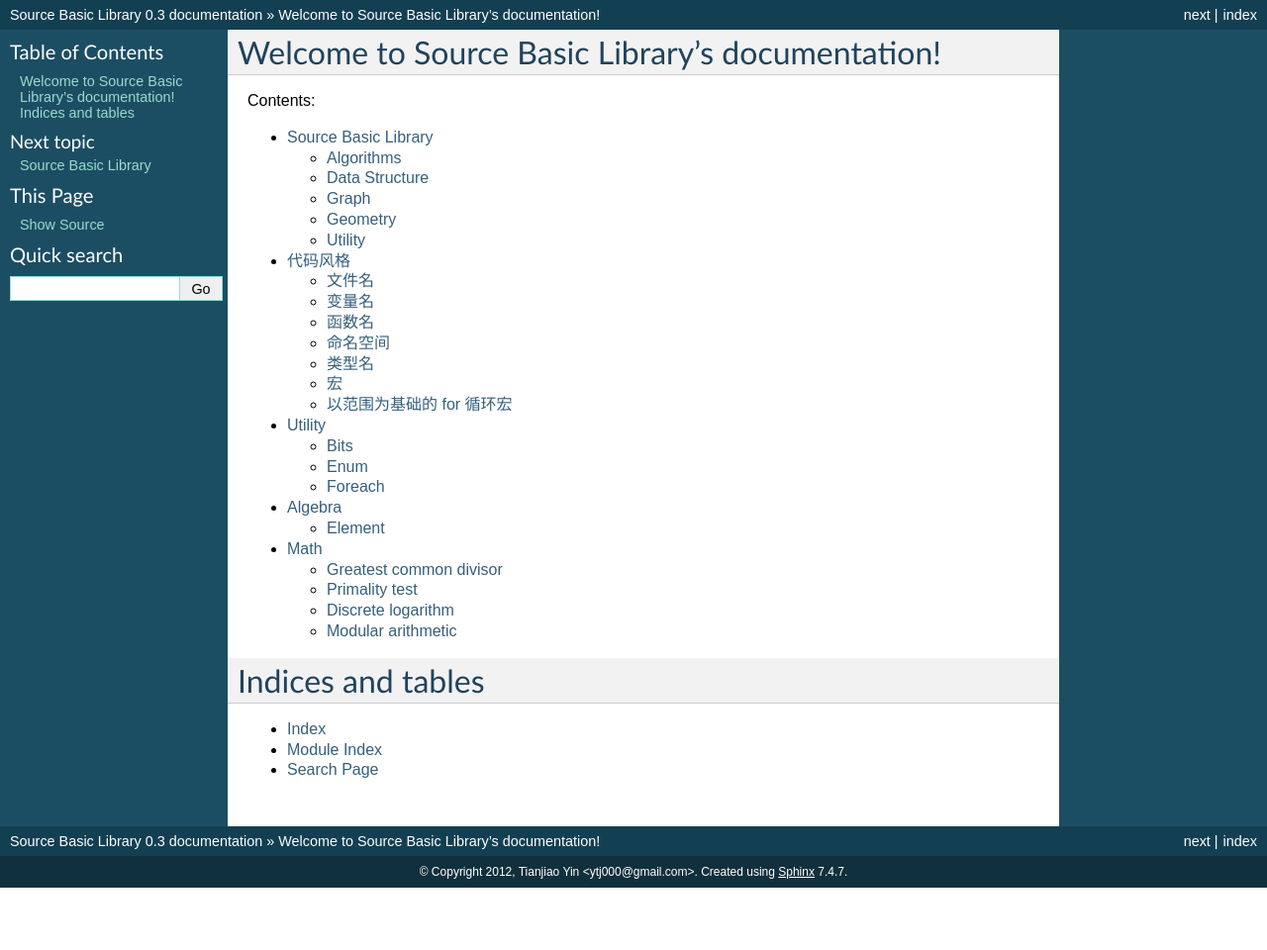
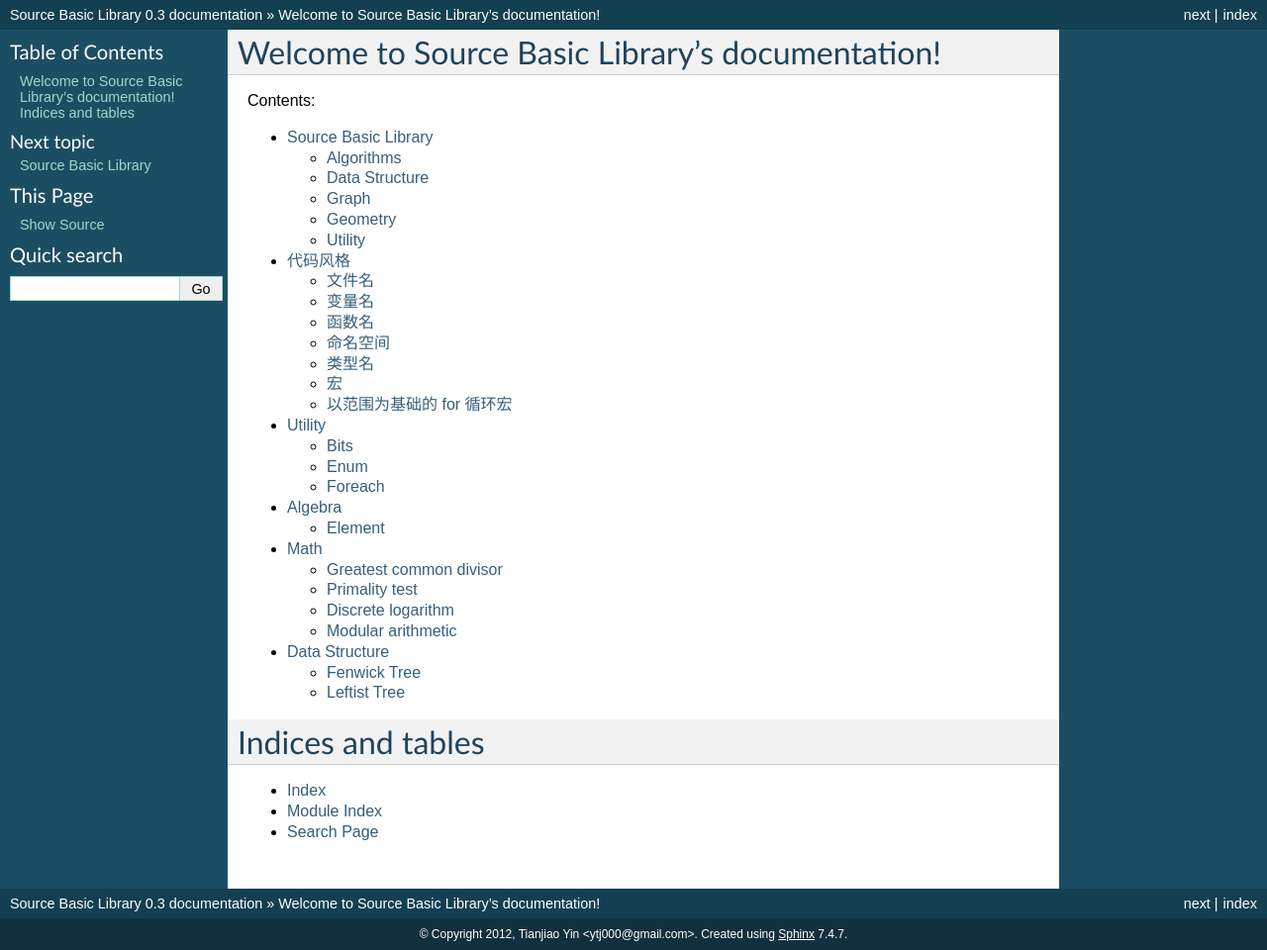
Before and after one commit to Mizuchi/SBL, a Sphinx documentation site: the page built from doc/index.rst, in a window 1280 px wide. Shown: the whole page at 99% size. Built offline with Sphinx 7.4.7, drawn with Linux system fonts in a browser that asks for light colours; before the commit the page ends 900 px from its top, so only the background shows below that.

Commit message:
add leftist tree and --doc

```diff
--- a/doc/index.rst
+++ b/doc/index.rst
@@ -16,6 +16,7 @@ Contents:
    utility.rst
    algebra.rst
    math.rst
+   structure.rst
 
 
 
--- /dev/null
+++ b/doc/structure/fenwick_tree.rst
@@ -0,0 +1,4 @@
+Fenwick Tree
+##############
+
+.. doxygenfile:: structure/fenwick_tree.hpp
--- /dev/null
+++ b/doc/structure/leftist_tree.rst
@@ -0,0 +1,5 @@
+Leftist Tree
+##############
+
+.. doxygenfile:: structure/leftist_tree.hpp
+.. doxygenfile:: structure/leftist_tree_intrusive.hpp
```
Also changed, not shown: doc/structure.rst (added, +7 -0 lines), 4 other files.
